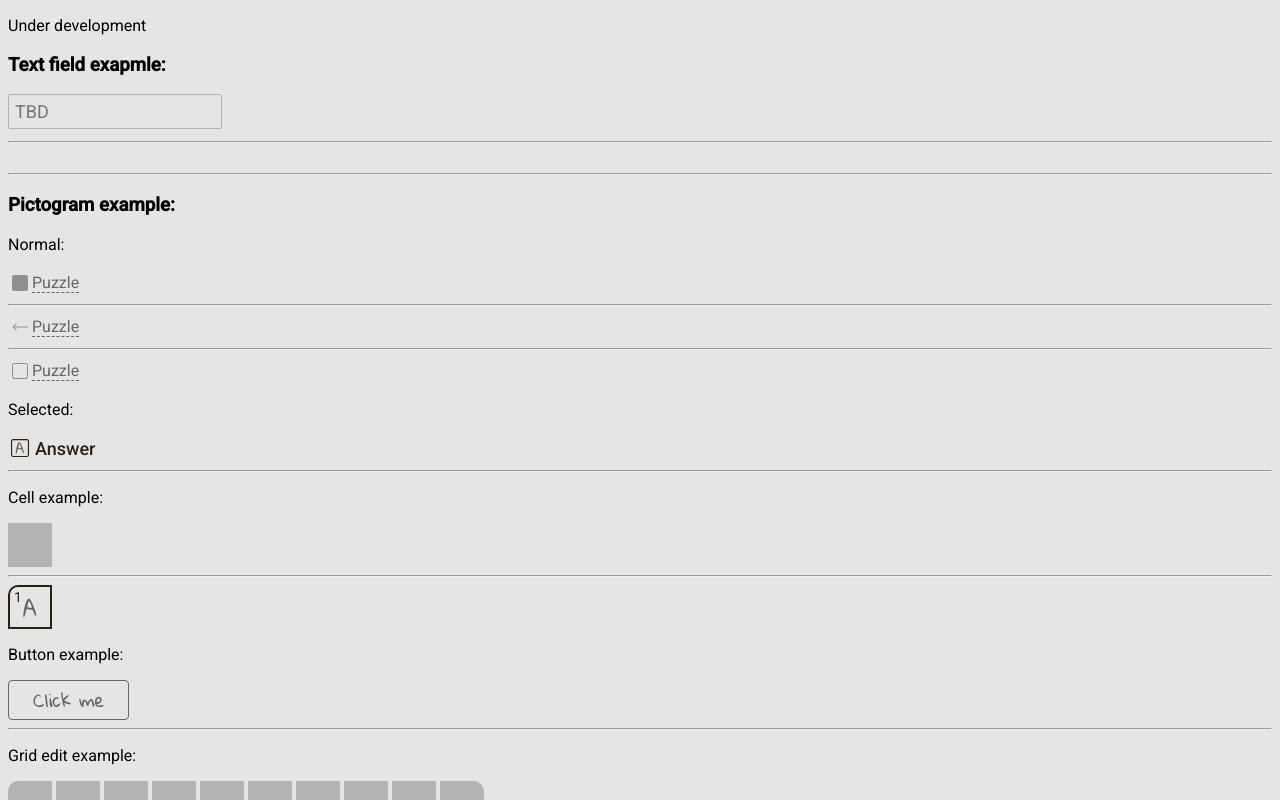
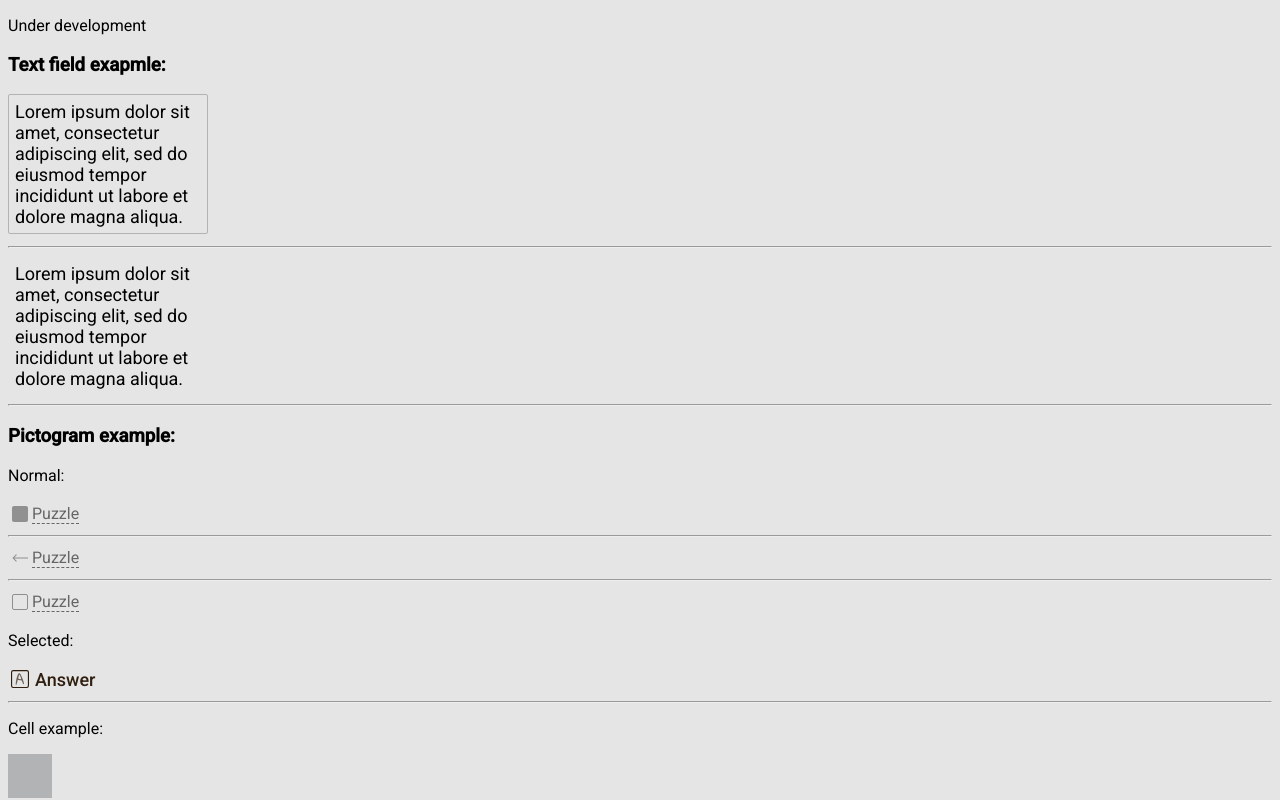
Before and after one commit to ua-dev-front/crossword-master, a React (Create React App) app in the folder frontend/: page / in a window 1280 px wide. Shown: the top 800 px of the page. Built offline with nearby package versions, Linux system fonts and the light colour scheme.

Commit message:
refactor

```diff
--- a/frontend/src/App.tsx
+++ b/frontend/src/App.tsx
@@ -94,7 +94,9 @@ const emptyMatrix = [...Array(10)].map(() => [...Array(10)].map(() => false));
 function App() {
   const [filled, setFilled] = useState(false);
   const [matrix, setMatrix] = useState(emptyMatrix);
-  const [textFieldValue, setTextFieldValue] = useState<string | null>(null);
+  const [textFieldValue, setTextFieldValue] = useState<string>(
+    'Lorem ipsum dolor sit amet, consectetur adipiscing elit, sed do eiusmod tempor incididunt ut labore et dolore magna aliqua.'
+  );
 
   const handleMatrixChange = (row: number, column: number) => {
     const newMatrix = [...matrix];
--- a/frontend/src/components/TextField/index.tsx
+++ b/frontend/src/components/TextField/index.tsx
@@ -20,15 +20,12 @@ export default function TextField({
   const classes = classnames('text-field', isEditable && 'text-field_editable');
 
   const setHeight = (element: HTMLTextAreaElement) => {
+    const borderHeight = element.offsetHeight - element.clientHeight;
+
     // If content has less lines than it used to (user deletes content), in order to get real height of content,
-    // instead of strictly set height, reset height to 0.
+    // we have to make sure that strictly set height will be smaller than content height.
     element.style.height = '0';
-
-    const elementStyles = window.getComputedStyle(element);
-    const fullHeight =
-      element.scrollHeight -
-      parseInt(elementStyles.paddingTop) -
-      parseInt(elementStyles.paddingBottom);
+    const fullHeight = element.scrollHeight + borderHeight;
 
     element.style.height = `${fullHeight}px`;
   };
--- a/frontend/src/components/TextField/styles.scss
+++ b/frontend/src/components/TextField/styles.scss
@@ -2,6 +2,7 @@
 
 .text-field {
     width: 100%;
+    box-sizing: border-box;
     padding: 6px;
     background-color: transparent;
     border: 1px solid transparent;
@@ -15,6 +16,9 @@
         border-color: cl(light-dark);
         outline: none;
         resize: none;
+
+        // When height of element is smaller than height of content (when we autoresize textarea)
+        // scrollbar shouldn't appear for autoresize to work correctly
         overflow: hidden;
         overflow-wrap: break-word;
 
```
